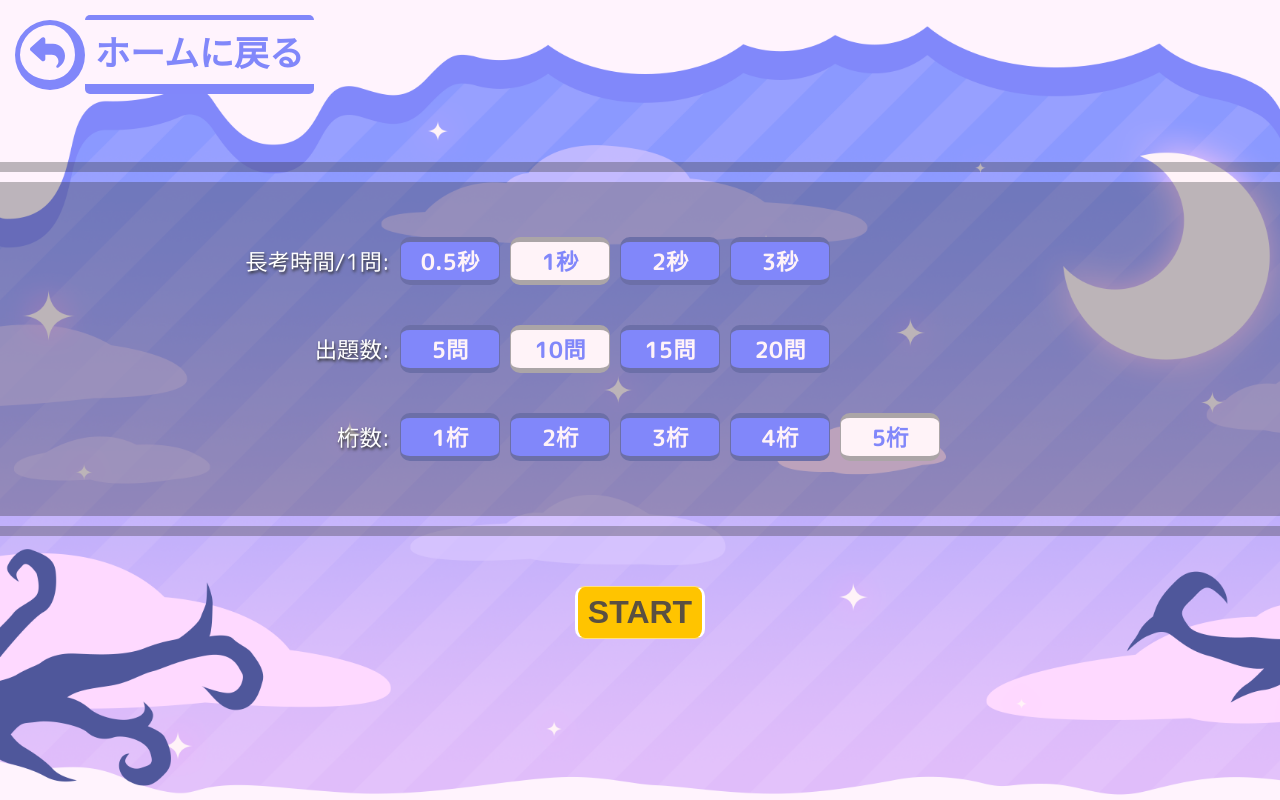
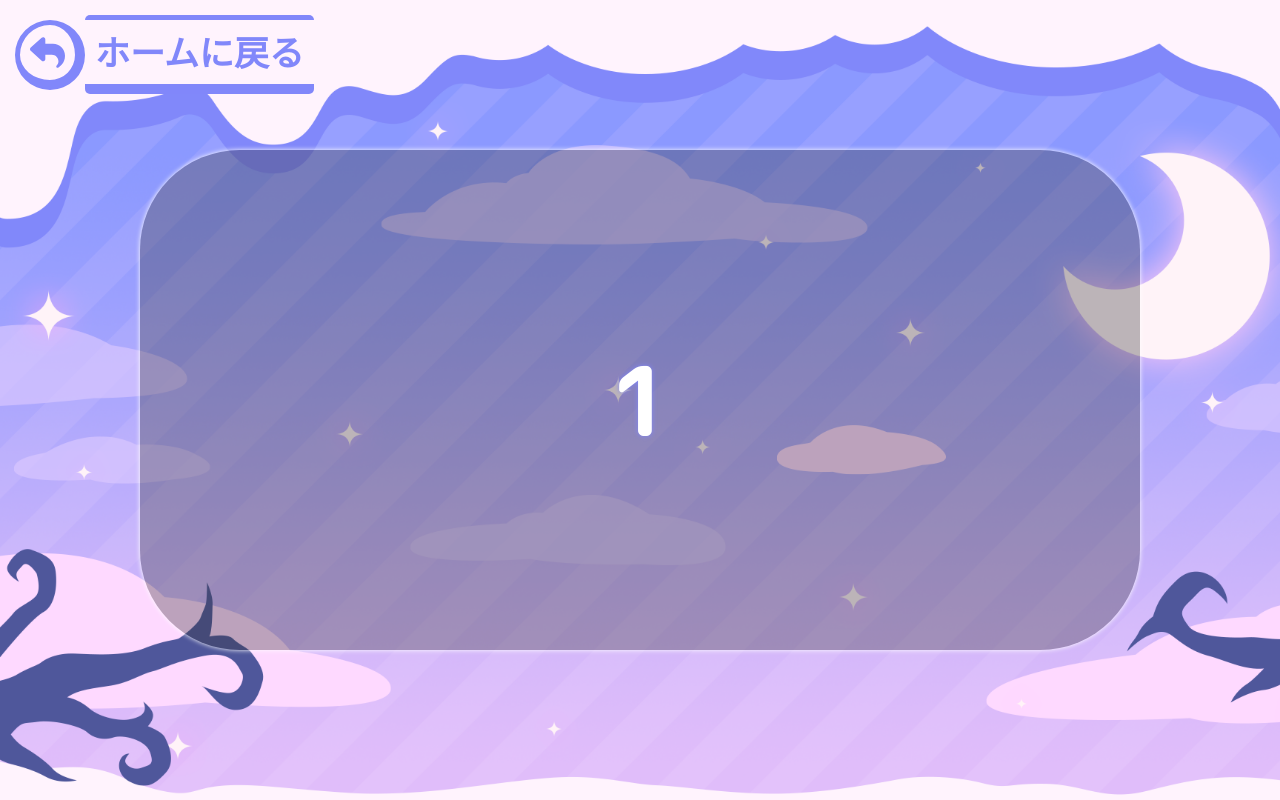
Before and after one commit to yoshi-non/flacha, a Next.js app: page /Flash in a window 1280 px wide. Both pictures are taken after a click on the button "START". Built offline with nearby package versions, Linux system fonts and the light colour scheme.

Commit message:
add: カウントダウン画面

```diff
--- a/animations/variants.ts
+++ b/animations/variants.ts
@@ -1,4 +1,4 @@
-import { HTMLMotionProps } from 'framer-motion'
+import { HTMLMotionProps, Variants } from 'framer-motion'
 
 /** ページの遷移アニメーション */
 export const pageTransition: HTMLMotionProps<'div'> = {
@@ -6,3 +6,34 @@ export const pageTransition: HTMLMotionProps<'div'> = {
     animate: { opacity: 1 },
     exit: { opacity: 0 }
 }
+
+/** フェードインでポップアップ */
+export const fadeInPopup: Variants = {
+    hidden: {
+        opacity: 0
+    },
+    visible: {
+        opacity: 1,
+        scale: [0, 1, 1.05, 1],
+        transition: {
+            duration: 0.6,
+            ease: 'easeInOut'
+        }
+    }
+}
+
+/** フェードインで表示 */
+export const fadeInUp: Variants = {
+    hidden: {
+        opacity: 0,
+        y: 20
+    },
+    visible: {
+        opacity: 1,
+        y: 0,
+        transition: {
+            duration: 0.6,
+            ease: 'easeInOut'
+        }
+    }
+}
--- a/components/common/button/StartButton.tsx
+++ b/components/common/button/StartButton.tsx
@@ -1,9 +1,15 @@
 import React from 'react'
 import styles from '../../../styles/CommonBtn.module.css'
 
-const StartButton = () => {
+const StartButton = ({setCountFlg, setCountdown}:any) => {
     return (
-    <div className={styles.startBox}>
+    <div
+        className={styles.startBox}
+        onClick={()=> {
+            setCountFlg(true)
+            setCountdown(3)
+        }}
+    >
         <button className={styles.startBtn}>START</button>
     </div>
     )
--- a/pages/Flash.tsx
+++ b/pages/Flash.tsx
@@ -1,4 +1,4 @@
-import React, { useState } from 'react'
+import React, { useEffect, useState } from 'react'
 import ReturnButton from '../components/common/button/ReturnButton'
 import StartButton from '../components/common/button/StartButton'
 import Layout from '../components/common/layout'
@@ -6,17 +6,48 @@ import SelectDigitSetting from '../components/common/select/SelectDigitSetting'
 import SelectQuestionSetting from '../components/common/select/SelectQuestionSetting'
 import SelectTimeSetting from '../components/common/select/SelectTimeSetting'
 import styles from '../styles/Flash.module.css'
+import { motion } from 'framer-motion'
+import { fadeInUp } from '../animations/variants'
+
 
 const Flash = () => {
   const [selectTimeValue,setSelectTimeValue] = useState<number>(1)
   const [selectQuestionValue,setSelectQuestionValue] = useState<number>(10)
   const [selectDigitValue,setSelectDigitValue] = useState<number>(5)
 
+  const [countdown, setCountdown] = useState<string | number>(0) //カウントダウン数
+  const [countFlg, setCountFlg] = useState(false) //カウントしてるかフラグ
+  const [playFlg, setPlayFlg] = useState(false) //プレイしてるかフラグ
+  const [resultFlg, setResultFlg] = useState(false) //結果画面を表示してるかフラグ
+
+  useEffect(() => {
+    let sampleInterval = setInterval(() => {
+      if (countdown > 0) {
+        if (countdown === 3){
+          setTimeout(function(){
+            setCountdown(Number(countdown) - 1)
+          },500);
+        } else{
+          setCountdown(Number(countdown) - 1)
+        }
+      }
+      if (countdown === 1) {
+        setCountdown("START")
+        clearInterval(sampleInterval)
+      }
+    }, 1000);
+    return () => {
+      clearInterval(sampleInterval)
+    }
+  })
+
   return (
     <Layout>
       <ReturnButton/>
+
+      {/* 設定画面 */}
       <div className={styles.container}>
-
+        {!countFlg && !playFlg && !resultFlg && (
           <div>
             <div className={styles.selectContainer}>
               <div className={styles.selectBoxHr}></div>
@@ -28,10 +59,28 @@ const Flash = () => {
               <div className={styles.selectBoxHr}></div>
             </div>
 
-          <StartButton/>
+            <StartButton
+              setCountFlg={setCountFlg}
+              setCountdown={setCountdown}
+            />
+          </div>
+        )}
+
+        {/* カウントダウン画面 */}
+        {countFlg && !playFlg && !resultFlg && (
+          <motion.div
+            className={styles.countContainer}
+            initial="hidden"
+            animate="visible"
+            variants={fadeInUp}
+          >
+            <p className={styles.countBox}>
+              {countdown}
+            </p>
+          </motion.div>
+        )}
       </div>
 
-      </div>
     </Layout>
   )
 }
--- a/styles/Flash.module.css
+++ b/styles/Flash.module.css
@@ -32,3 +32,24 @@
     padding: 20px 0;
     background-color: #2f2f2f52;
 }
+
+/* カウントダウン */
+.countContainer {
+    width: 1000px;
+    min-height: 500px;
+    margin: 0 auto;
+    background-color: #2f2f2f52;
+    border-radius: 100px;
+    overflow: hidden;
+    display: flex;
+    justify-content: center;
+    align-items: center;
+    box-shadow: 0px 0px 5px white;
+}
+
+.countBox {
+    color: white;
+    font-size: 6rem;
+    font-weight: 600;
+    text-shadow: 0px 0px 5px #8187fa;
+}
```
Lines whose indentation alone changed are shown as unchanged.
